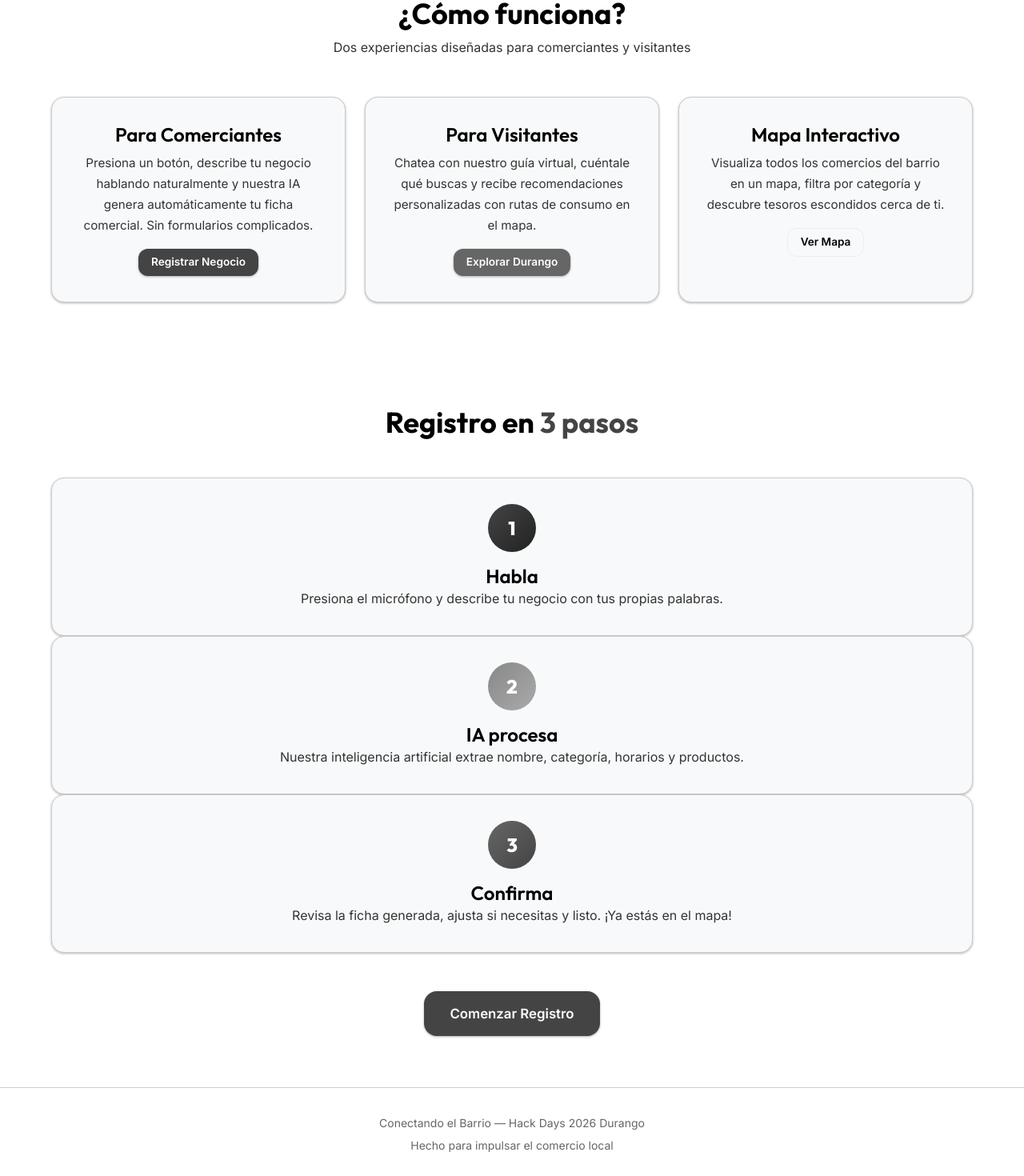
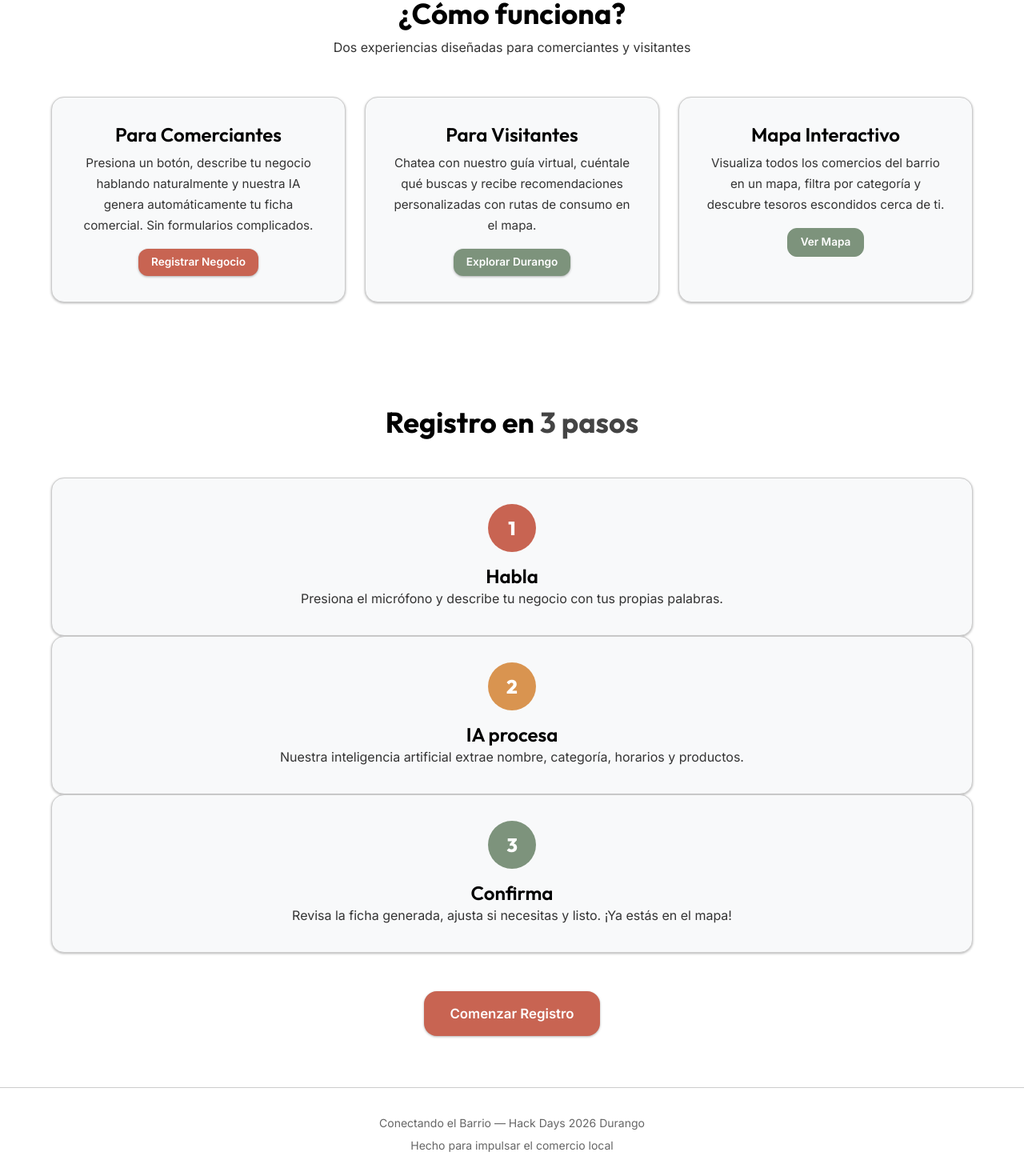
Before and after one commit to GustavoSanchezO/conectando_el_barrio, a Next.js app: page / in a window 1280 px wide. Shown: the part 799-2269 px from the top of the page at 80% size. Built offline with nearby package versions, Linux system fonts and the light colour scheme.

Commit message:
🎨 UI: Añadir colores específicos a botones y círculos de registro

```diff
--- a/src/app/page.js
+++ b/src/app/page.js
@@ -42,7 +42,7 @@ export default function HomePage() {
             Hack Days 2026 Durango
           </div>
           <h1>
-            Descubre el verdadero <span className="text-gradient">Durango</span>
+            Descubre el verdadero <span style={{ color: '#ffffff' }}>Durango</span>
           </h1>
           <p>
             Explora comercios locales, encuentra experiencias auténticas y ayuda a impulsar la economía de tu comunidad mediante inteligencia artificial.
@@ -92,7 +92,7 @@ export default function HomePage() {
               <Link
                 href="/registrar"
                 className="btn btn-primary btn-sm"
-                style={{ marginTop: 'var(--space-md)' }}
+                style={{ marginTop: 'var(--space-md)', backgroundColor: '#C86452', borderColor: '#C86452', color: '#fff' }}
               >
                 Registrar Negocio
               </Link>
@@ -107,7 +107,7 @@ export default function HomePage() {
               <Link
                 href="/explorar"
                 className="btn btn-secondary btn-sm"
-                style={{ marginTop: 'var(--space-md)' }}
+                style={{ marginTop: 'var(--space-md)', backgroundColor: '#7D937C', borderColor: '#7D937C', color: '#fff' }}
               >
                 Explorar Durango
               </Link>
@@ -122,7 +122,7 @@ export default function HomePage() {
               <Link
                 href="/explorar"
                 className="btn btn-outline btn-sm"
-                style={{ marginTop: 'var(--space-md)' }}
+                style={{ marginTop: 'var(--space-md)', backgroundColor: '#7D937C', borderColor: '#7D937C', color: '#fff' }}
               >
                 Ver Mapa
               </Link>
@@ -145,7 +145,7 @@ export default function HomePage() {
                   width: '60px',
                   height: '60px',
                   borderRadius: '50%',
-                  background: 'linear-gradient(135deg, var(--primary), var(--primary-dark))',
+                  background: '#C86452',
                   display: 'flex',
                   alignItems: 'center',
                   justifyContent: 'center',
@@ -168,7 +168,7 @@ export default function HomePage() {
                   width: '60px',
                   height: '60px',
                   borderRadius: '50%',
-                  background: 'linear-gradient(135deg, var(--accent), var(--accent-light))',
+                  background: '#D99450',
                   display: 'flex',
                   alignItems: 'center',
                   justifyContent: 'center',
@@ -191,7 +191,7 @@ export default function HomePage() {
                   width: '60px',
                   height: '60px',
                   borderRadius: '50%',
-                  background: 'linear-gradient(135deg, var(--secondary), var(--secondary-dark))',
+                  background: '#7D937C',
                   display: 'flex',
                   alignItems: 'center',
                   justifyContent: 'center',
@@ -210,7 +210,7 @@ export default function HomePage() {
           </div>
 
           <div className="text-center" style={{ marginTop: 'var(--space-2xl)' }}>
-            <Link href="/registrar" className="btn btn-primary btn-lg">
+            <Link href="/registrar" className="btn btn-primary btn-lg" style={{ backgroundColor: '#C86452', borderColor: '#C86452', color: '#fff' }}>
               Comenzar Registro
             </Link>
           </div>
```
